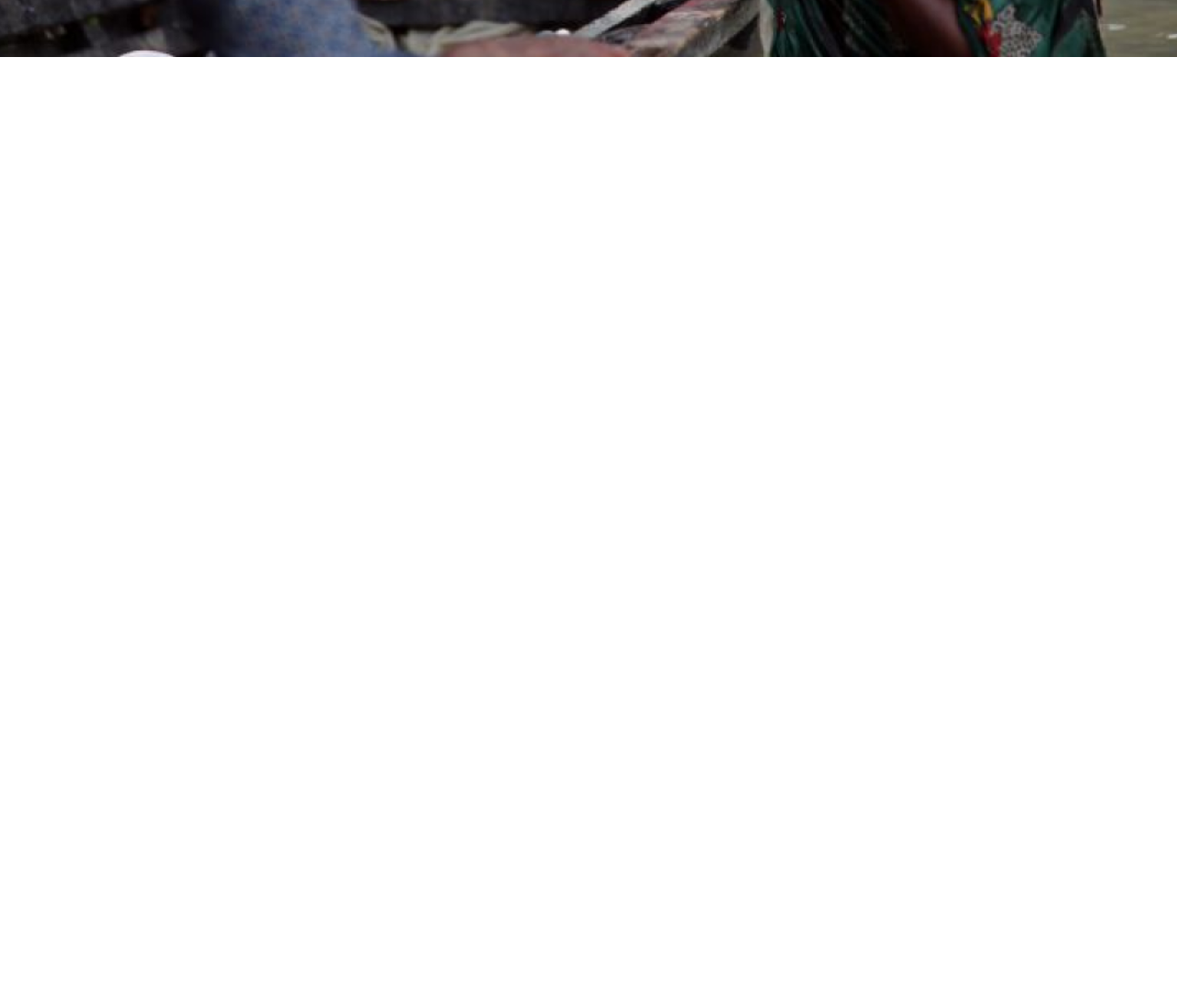
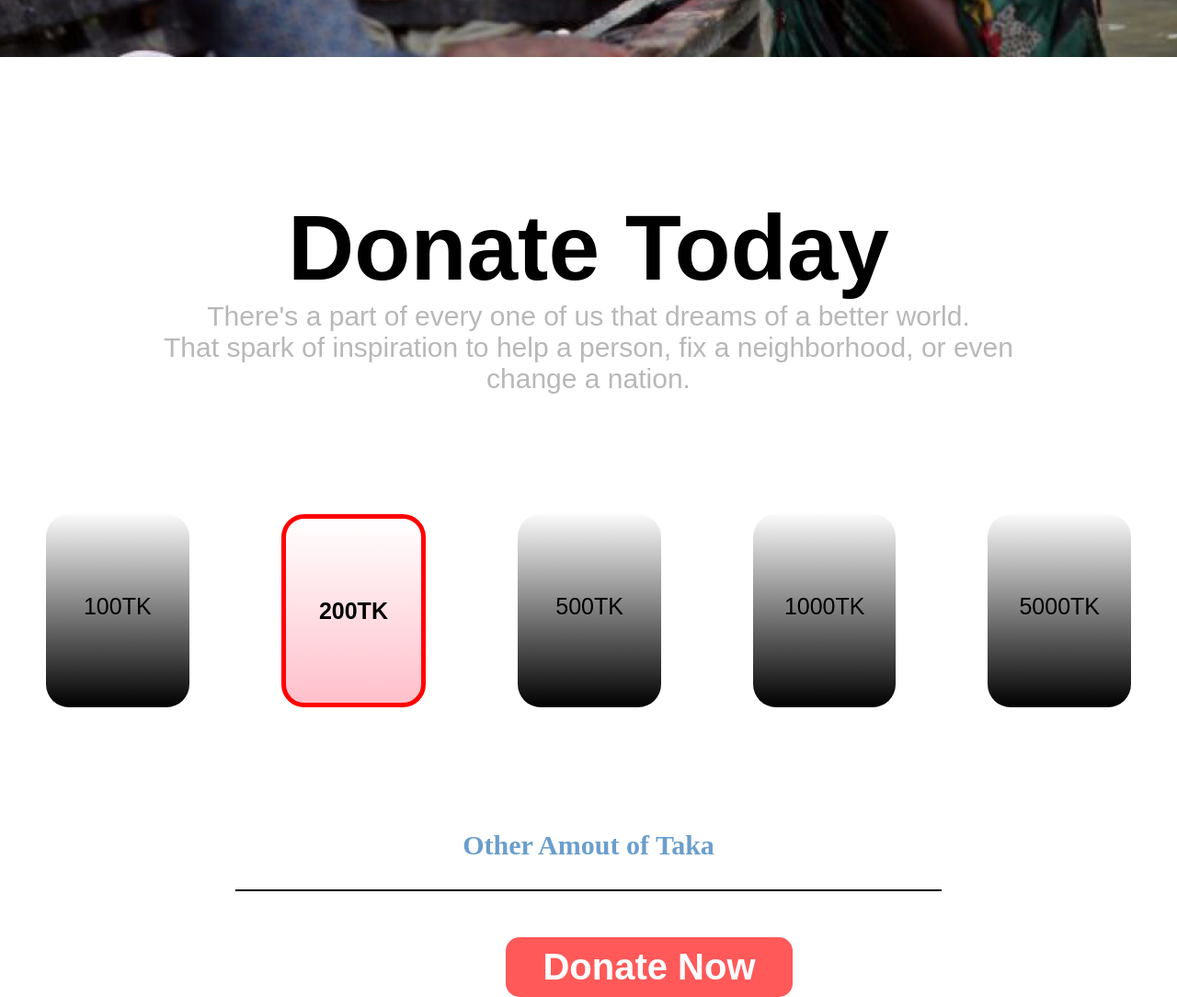
Before and after one commit to akaash24/project-donate-today-repo, a plain HTML site: page index.html in a window 1280 px wide. Shown: the part 738-1822 px from the top of the page at 92% size. Before the commit the page ends 800 px from the top, so only its background shows below. Drawn offline with Linux system fonts and the light colour scheme; a web font is replaced by a local one.

Commit message:
scound-page-added

```diff
--- a/index.html
+++ b/index.html
@@ -14,30 +14,55 @@
         <header >
             <div class="header-banner"></div>
             <div class="text-box">
-            <h1 class="">You Can Make a Difference</h1>
+                <h1 class="text-header">You Can Make a Difference</h1>
                     <br>
                     <br>
-            <h3>Let's Help Those Who Are More In Need.We're here to help charities change the world,<br>
+                <p class="text-container">Let's Help Those Who Are More In Need.We're here to help charities change the world,<br>
                     so our global fundraising service is free.
-                Make a difference with fundraising for nonprofits.....
-            </h3>
+                Make a difference with fundraising for nonprofits.....</p>
                 <br>
                 <br>
                 <a class="link-button" target="_blank" href="https://www.gofundme.com/create/fundraiser/category"> Donate Now</a>
+
             </div>
         </header>
     </section>
 
 
-<section class="donate-today">
-    <div class="text-box">
 
+        <div class="donate-today">
+        <h1 class="text-header" >Donate Today
+        </h1>
+        <p class="text-container">There's a part of every one of us that dreams of a better world.<br>
+        That spark of inspiration to help a person, fix a neighborhood, or even change a nation.</p>
+        </div>
+    <div class="flex-container">
+    <div class="flex-box">
+        100TK
+    </div>
+    <div id="pink-flexbox">
+        200TK
+    </div>
+    <div class="flex-box">
+        500TK
+    </div>
+    <div class="flex-box">
+        1000TK
+    </div>
+    <div class="flex-box">
+        5000TK
+    </div>
+    </div>
+
+    <div class="input-value">
+    <input type="text" >
+    <label>Other Amout of Taka</label>
 
     </div>
-
-</section>
-
-
+    <div>
+        <a class="link-button-second" target="_blank">Donate Now
+    </a>
+    </div>
 
 
 
--- a/style.css
+++ b/style.css
@@ -1,6 +1,7 @@
 *{
     margin: 0%;
     padding: 0%;
+    box-sizing: border-box;
 }
 
 body{
@@ -24,13 +25,13 @@ section{
     left: 25%;
   text-align: center;
 }
-.text-box h1{
-    color: white;
+.text-header{
+    color: black;
     font-size: 100px;
     font-weight: 700;
 }
-.text-box h3{
-    color: white;
+.text-container{
+    color: rgb(184, 184, 184);
     font-size: 30px;
     font-weight: 400;
 }
@@ -41,6 +42,78 @@ section{
     font-weight: 600;
     background-color: #FF5959;
     padding: 10px 40px;
-    border-radius: 7px;
+    border-radius: 15px;
+
 
 }
+.donate-today{
+    width: 80%;
+    margin: auto;
+text-align: center;
+padding-top: 150px;
+
+}
+.flex-container{
+    margin-top: 80px;
+    width: 100%;
+    height: auto;
+    display: flex;
+    flex-direction: row;
+    justify-content: center;
+
+
+}
+.flex-box{
+    width: 200px;
+    height: auto;
+    background:linear-gradient(rgb(250,250,250), black);
+    font-size: 25px;
+    font-weight: 200;
+    text-align: center;
+    line-height: 200px;
+    border-radius: 25px;
+    margin: 50px;
+}
+#pink-flexbox{
+    width: 200px;
+    height: auto;
+    background:linear-gradient(white,pink);
+    font-size: 25px;
+    font-weight: bold;
+    text-align: center;
+    line-height: 200px;
+    border-radius: 25px;
+    margin: 50px;
+    border: 5px solid red;
+}
+.input-value{
+display: flex;
+align-items: center;
+justify-content: center;
+height: 200px;
+}
+.input-value input{
+    height: 50%;
+    width: 60%;
+    border: none;
+    border-bottom:2px solid black;
+}
+.input-value label{
+    position: absolute;
+    font-family: serif;
+    font-size: 30px;
+    font-weight: 900;
+    color: rgb(106, 158, 204);
+
+}
+.link-button-second{
+    text-decoration: none;
+    color: white;
+    font-size: 40px;
+    font-weight: 600;
+    background-color: #FF5959;
+    padding: 10px 40px;
+    border-radius: 15px;
+    position: absolute;
+    left: 43%;
+}
```
Lines whose indentation alone changed are shown as unchanged.
